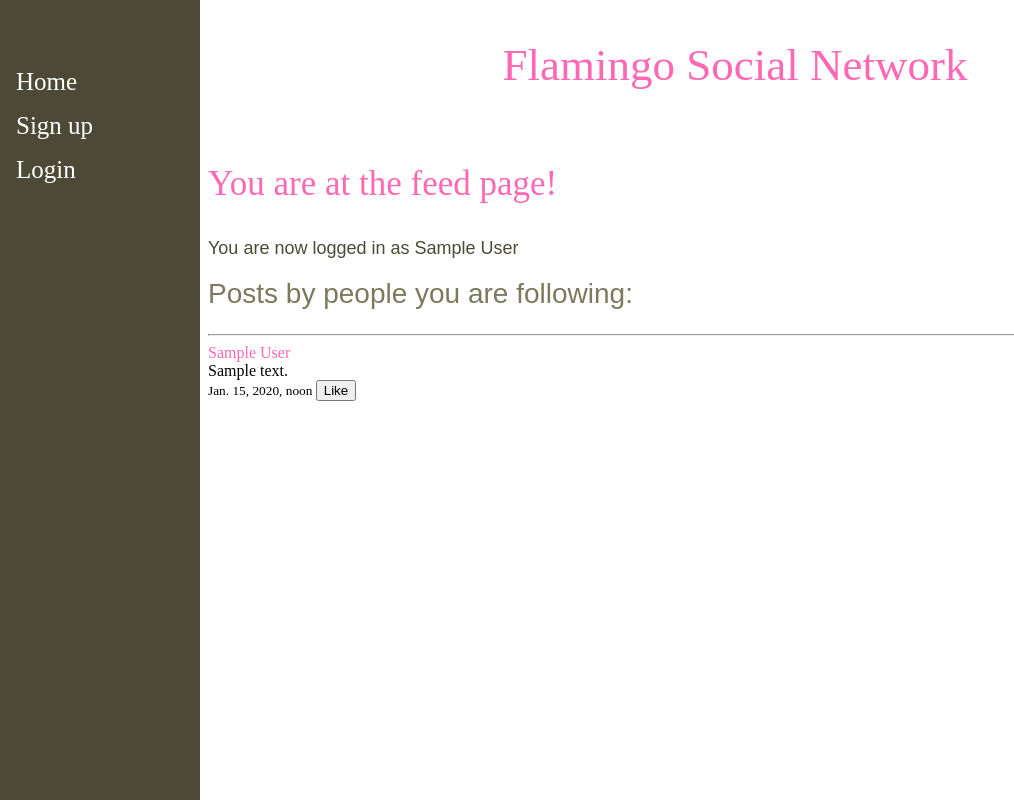
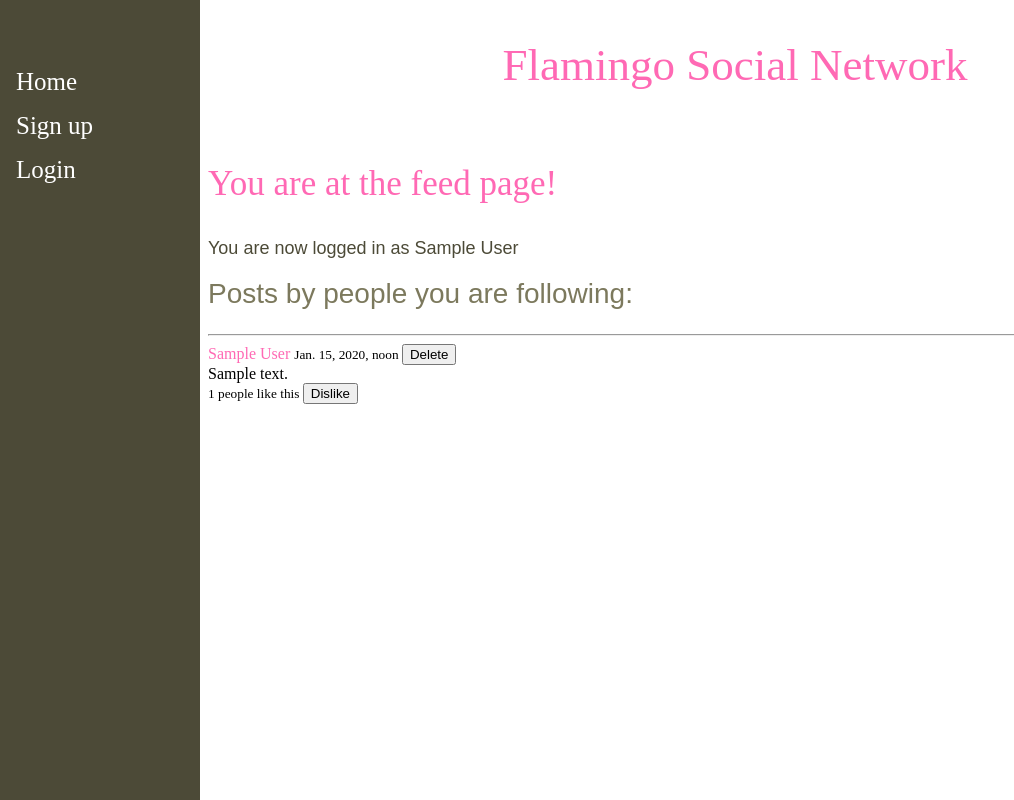
Before and after one commit to gitter-badger/project-flamingo, a Django app: page / in a window 1280 px wide. Shown: the whole page, without its empty margins (0-1014 px from the left). Run offline with Django 3.2, Linux system fonts and the light colour scheme; a user stored in the database is signed in; tables that the repository leaves empty hold one stand-in row (values such as "Sample post").

Commit message:
Added delete button and likes counter

```diff
--- a/flamingo_proj/home/views.py
+++ b/flamingo_proj/home/views.py
@@ -7,13 +7,14 @@ from posts.models import Post
 
 def home(request):
     logged_user = request.user
+    posts = Post.objects.filter(
+                posted_by__in=[fol.user.id
+                               for fol in logged_user.profile.follows.all()
+                               ]).order_by('-created')
     if request.user.is_authenticated():
         context = {
             'user_name': logged_user.get_full_name(),
-            'posts': Post.objects.filter(
-                posted_by__in=[fol.user.id
-                               for fol in logged_user.profile.follows.all()
-                               ]).order_by('-created')
+            'posts': Post.add_liked_by_user(posts, request.user)
         }
         return render(request, 'home/feed.html', context)
     else:
--- a/flamingo_proj/posts/views.py
+++ b/flamingo_proj/posts/views.py
@@ -1,7 +1,6 @@
 from django.shortcuts import render, get_object_or_404, redirect
 from django.http import Http404
 from django.contrib.auth.decorators import login_required
-from django.views.decorators.http import require_POST
 from django.contrib import messages
 from django.http import JsonResponse
 
@@ -53,7 +52,6 @@ def posts_by_tag(request, tag):
     posts = Post.objects.filter(tag=requested_tag).order_by('-created')
     context = {
         "tag": tag,
-        # "posts": Tag.objects.get(tag='#' + tag).posts.order_by('-created')
         "posts": Post.add_liked_by_user(posts, request.user)
     }
     return render(request, 'posts/tag.html', context)
--- a/flamingo_proj/static/js/base.js
+++ b/flamingo_proj/static/js/base.js
@@ -37,5 +37,23 @@ function like_dislike(el, postId) {
                 el.value = "Like";
                 console.log("Likes: " + result.liked_by_user)
             }
+            $("#like_count" + postId).load(location.href + " #like_count" + postId, function() {
+                $(this).children(':first').unwrap();
+            });
+            console.log(location.href + "#like_count" + postId);
       });
 }
+
+
+function post_delete(el, postId) {
+    if (confirm('Are you sure you want to delete this post?')){
+        jQuery.ajax({
+            type:"POST",
+            url:'/posts/' + postId + '/delete/'
+        }).done(function(result){
+                var toDelete = $("#post" + postId);
+                toDelete.remove();
+                console.log("You deleted this post: " + toDelete);
+        })
+    }
+}
--- a/flamingo_proj/templates/display_posts.html
+++ b/flamingo_proj/templates/display_posts.html
@@ -1,21 +1,6 @@
 {% if posts %}
 {% for post in posts %}
-    <div>
-        <hr>
-        <a href="{{ post.posted_by.get_absolute_url }}">{{ post.posted_by.get_full_name }}</a> <br>
-        {{ post.content|safe|urlize }} <br>
-        <small>{{ post.created }} </small>
-        <input class='like-button'
-               onClick="return like_dislike(this, {{ post.id }})"
-               type="button"
-               {% if post.liked_by_user %}
-               value="Dislike"
-               {% else %}
-               value = "Like"
-               {% endif %}
-               id="like_button{{ post.id }}"
-               data-post-id="{{ post.id }}" />
-    </div>
+{% include 'post.html' %}
 {% endfor %}
 
 {% else %}
--- /dev/null
+++ b/flamingo_proj/templates/post.html
@@ -0,0 +1,31 @@
+<div class="post" id="post{{ post.id }}">
+    <div>
+        <hr>
+        <a href="{{ post.posted_by.get_absolute_url }}">{{ post.posted_by.get_full_name }}</a>
+        <small>{{ post.created }} </small>
+
+        {% if post.posted_by == request.user %}
+        <input class='delete-button'
+               onClick="return post_delete(this, {{ post.id }})"
+               type="button"
+               value="Delete"
+               id="delete_button{{ post.id }}"
+               data-post-id="{{ post.id }}" />
+        {% endif %}
+        <br>
+
+        {{ post.content|safe|urlize }} <br>
+        <small class = 'like-count'
+               id="like_count{{ post.id }}" > {{ post.likes.count }} people like this </small>
+        <input class='like-button'
+               onClick="return like_dislike(this, {{ post.id }})"
+               type="button"
+               {% if post.liked_by_user %}
+               value="Dislike"
+               {% else %}
+               value = "Like"
+               {% endif %}
+               id="like_button{{ post.id }}"
+               data-post-id="{{ post.id }}" />
+    </div>
+</div>
```
Also changed, not shown: flamingo_proj/posts/templates/posts/post.html (deleted, +0 -19 lines).
